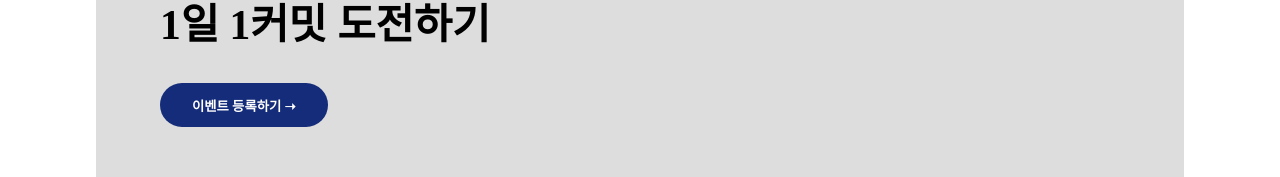
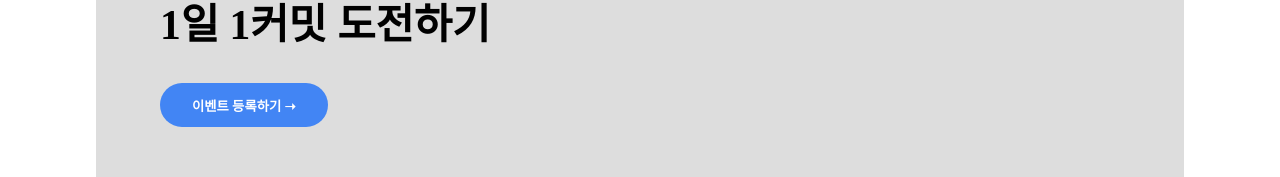
Before and after one commit to mori8/zandi-frontend, a React (Create React App) app: page / in a window 1280 px wide. Shown: the part 215-392 px from the top of the page. Built offline with nearby package versions, Linux system fonts and the light colour scheme; no server answers.

Commit message:
불필요한 코드 삭제

```diff
--- a/src/main/Header.tsx
+++ b/src/main/Header.tsx
@@ -60,7 +60,7 @@ const StyledButton = styled.button`
   padding: 0.8rem 2rem;
   border: none;
   border-radius: 1.6rem;
-  background: rgb(20, 44, 121);
+  background-color: #4285f4;;
   color: white;
   margin-top: 2rem;
 `;
--- a/src/main/main.tsx
+++ b/src/main/main.tsx
@@ -2,8 +2,7 @@ import React, { useEffect, useState } from 'react';
 import Header from './Header'
 import styled from 'styled-components';
 import EventCard from './EventCard';
-import EventsDetail from '../eventsDetail/EventsDetail';
-import { Link, Routes, Route } from 'react-router-dom';
+import { Link } from 'react-router-dom';
 import axios from 'axios';
 
 
```
Also changed, not shown: src/main/EventCard.tsx (+0 -13 lines).
